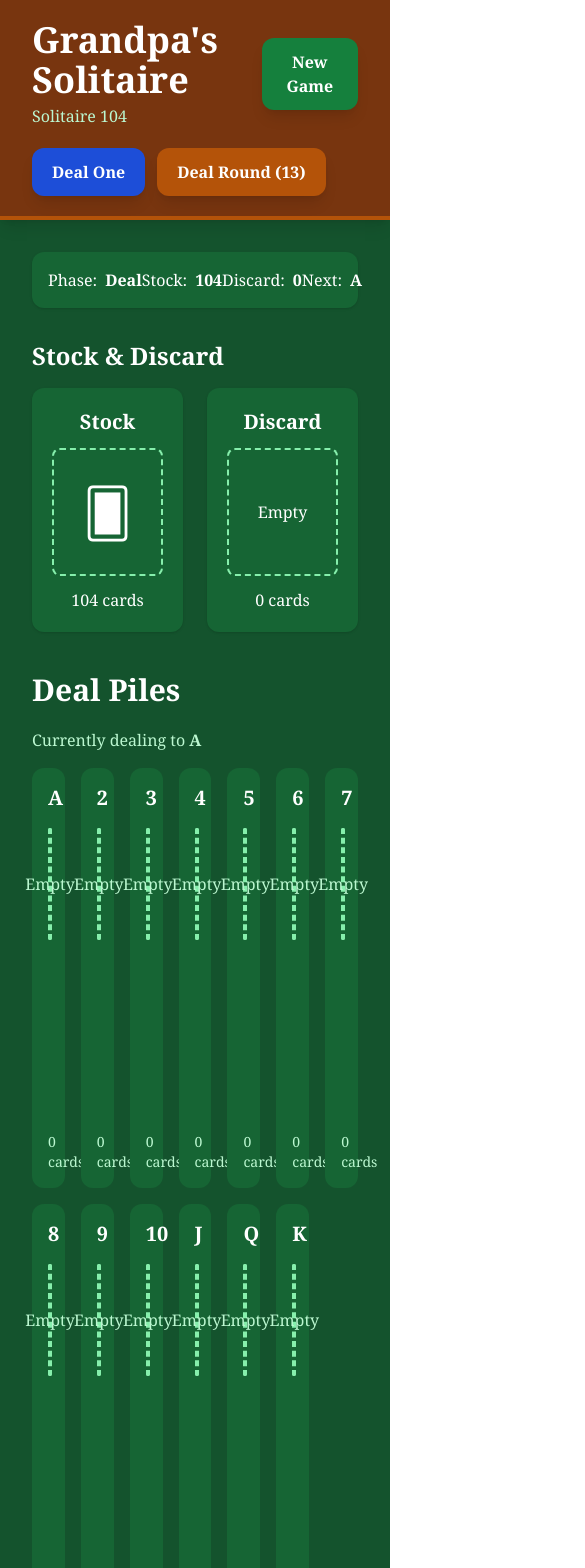
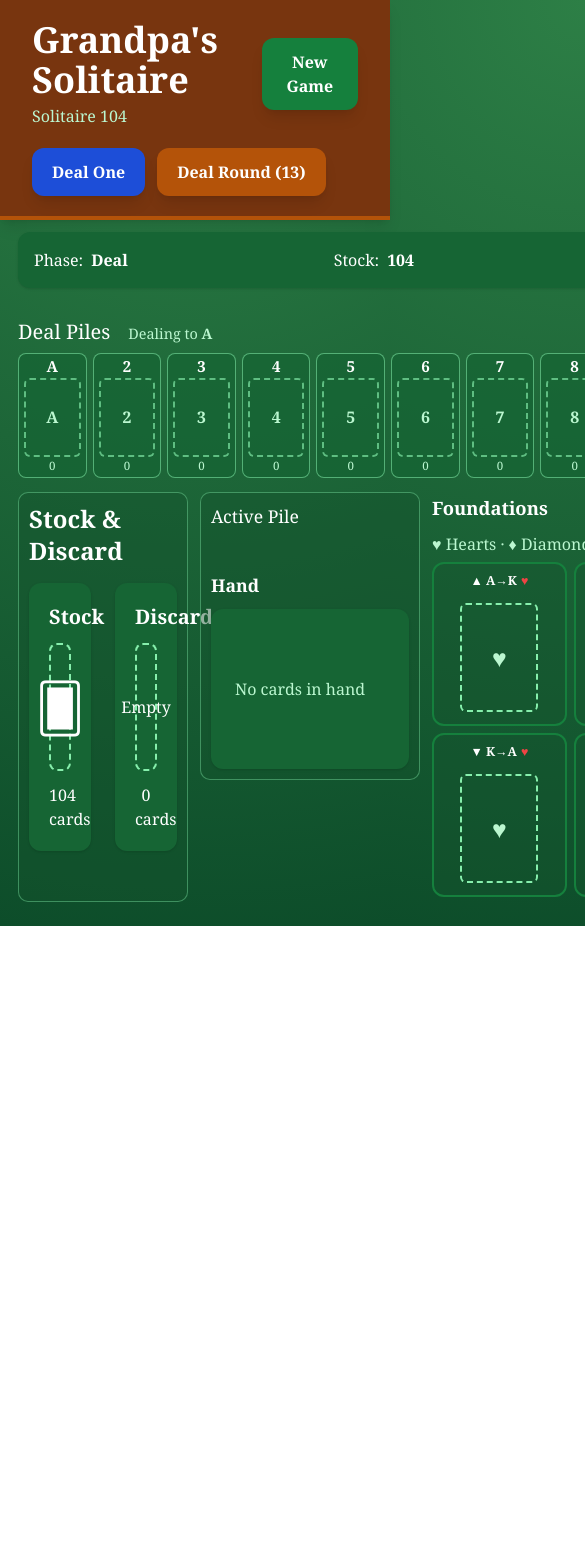
Before and after one commit to Jeff866/Grandpa-Solitaire, a React (Vite) app: page / in a window 390 px wide. Shown: the top 1568 px of the page, 585 px wide, since content can reach past the window. After the commit the page ends 926 px from the top, so only its background shows below. Built offline with nearby package versions, Linux system fonts and the light colour scheme; the HTML template or start-up script is replaced by a standard one.

Commit message:
Build compact single-row game board

```diff
--- a/src/App.jsx
+++ b/src/App.jsx
@@ -83,14 +83,15 @@ export default function App() {
   }
 
   return (
-    <div className="min-h-screen bg-green-900 text-white">
+    <div className="game-shell">
       <Header
         onNewGame={newGame}
         onDealOne={() => updateGame(dealOne)}
         onDealRound={() => updateGame(dealRound)}
       />
 
-      <main className="max-w-7xl mx-auto p-8">
+      <main className="game-main">
+        <div className="game-info-row">
           <StatusBar
             phase={game.phase}
             stock={
@@ -115,7 +116,35 @@ export default function App() {
             phase={game.phase}
             won={won}
           />
+        </div>
 
+        <section className="deal-section">
+          <div className="deal-section-heading">
+            <h2>Deal Piles</h2>
+
+            {game.phase === "Deal" && (
+              <p>
+                Dealing to{" "}
+                <strong>
+                  {RANKS[game.currentPile]}
+                </strong>
+              </p>
+            )}
+          </div>
+
+          <div className="deal-piles-row">
+            {RANKS.map((rank) => (
+              <DealPile
+                key={rank}
+                label={rank}
+                cards={game.piles[rank]}
+              />
+            ))}
+          </div>
+        </section>
+
+        <div className="lower-board">
+          <section className="stock-panel">
             <StockArea
               stock={
                 game.phase === "Deal"
@@ -130,61 +159,35 @@ export default function App() {
             />
 
             {game.phase === "Play" && (
-          <section className="mt-6 rounded-xl border border-green-700 bg-green-800/40 p-5">
-            <div className="flex items-center justify-between">
-              <div>
-                <h2 className="text-2xl font-bold">
-                  Play Phase
-                </h2>
+              <div className="play-controls">
+                <h2>Active Play</h2>
 
-                <p className="text-green-200 mt-1">
-                  The discard pile has been flipped and is now
-                  the draw pile.
+                <p>
+                  Draw pile remaining:{" "}
+                  <strong>{game.drawPile.length}</strong>
                 </p>
-              </div>
 
                 <button
+                  type="button"
                   onClick={() => updateGame(drawCard)}
                   disabled={
                     game.drawPile.length === 0 ||
                     game.hand.length > 0
                   }
-                className="rounded-lg bg-emerald-400 px-5 py-3 font-semibold text-black disabled:opacity-40"
                 >
                   Draw Card
                 </button>
               </div>
-
-            <div className="mt-4 text-sm text-green-200">
-              Draw pile remaining: {game.drawPile.length}
-            </div>
-          </section>
             )}
-
-        <section className="mt-10">
-          <h2 className="text-3xl font-bold mb-5">
-            Deal Piles
-          </h2>
-
-          {game.phase === "Deal" && (
-            <p className="mb-4 text-green-200">
-              Currently dealing to{" "}
-              <strong>{RANKS[game.currentPile]}</strong>
-            </p>
-          )}
-
-          <div className="grid grid-cols-7 gap-4">
-            {RANKS.map((rank) => (
-              <DealPile
-                key={rank}
-                label={rank}
-                cards={game.piles[rank]}
-              />
-            ))}
-          </div>
           </section>
 
-        <section className="mt-10">
+          <section className="active-panel">
+            <h2>Active Pile</h2>
+
+            <Hand cards={game.hand} />
+          </section>
+
+          <section className="foundation-panel">
             <FoundationStatus
               ascending={game.ascending}
               descending={game.descending}
@@ -193,8 +196,7 @@ export default function App() {
               onPlay={handlePlay}
             />
           </section>
-
-        <Hand cards={game.hand} />
+        </div>
       </main>
     </div>
   );
--- a/src/components/DealPile.jsx
+++ b/src/components/DealPile.jsx
@@ -1,103 +1,43 @@
 import PlayingCard from "./PlayingCard";
-
 
 export default function DealPile({
   label,
   cards = [],
   onSelect,
 }) {
-
+  const topCard =
+    cards.length > 0 ? cards[cards.length - 1] : null;
 
   return (
-
     <button
-
+      type="button"
       onClick={onSelect}
-
-      className="
-        bg-green-800
-        rounded-xl
-        p-4
-        min-h-[340px]
-        hover:bg-green-700
-        transition
-      "
-
+      className="deal-pile"
     >
-
-      <h3 className="text-xl font-bold text-center mb-4">
+      <div className="deal-pile-label">
         {label}
-      </h3>
-
-
-      <div className="relative h-72">
-
-
-        {cards.length === 0 && (
-
-          <div
-            className="
-              border-2
-              border-dashed
-              border-green-300
-              rounded-lg
-              h-28
-              flex
-              items-center
-              justify-center
-              text-green-200
-            "
-          >
-            Empty
-          </div>
-
-        )}
-
-
-
-        {cards.map((card, index) => (
-
-          <div
-
-            key={card.id}
-
-            className="
-              absolute
-              left-1/2
-              -translate-x-1/2
-            "
-
-            style={{
-              top: `${index * 22}px`,
-              zIndex: index,
-            }}
-
-          >
-
-            <PlayingCard
-
-              card={card}
-
-            />
-
-          </div>
-
-        ))}
-
-
       </div>
 
-
-
-      <div className="text-sm text-green-200 mt-4">
-
-        {cards.length} cards
-
+      <div className="deal-pile-card-area">
+        {topCard ? (
+          <PlayingCard
+            rank={topCard.rank}
+            suit={topCard.suit}
+            red={
+              topCard.suit === "♥" ||
+              topCard.suit === "♦"
+            }
+          />
+        ) : (
+          <div className="deal-pile-empty">
+            {label}
+          </div>
+        )}
       </div>
 
-
+      <div className="deal-pile-count">
+        {cards.length}
+      </div>
     </button>
-
   );
-
 }
--- a/src/index.css
+++ b/src/index.css
@@ -2,20 +2,227 @@
 @tailwind components;
 @tailwind utilities;
 
+* {
+  box-sizing: border-box;
+}
+
 html,
 body,
 #root {
-    width:100%;
-    height:100%;
-    margin:0;
+  width: 100%;
+  min-width: 100%;
+  min-height: 100%;
+  margin: 0;
 }
 
-body{
+body {
+  margin: 0;
   background:
-        radial-gradient(circle at top,#2d7f46,#0d4d2a);
-    font-family:Georgia,serif;
+    radial-gradient(circle at top, #2d7f46, #0d4d2a);
+  font-family: Georgia, serif;
+  color: white;
 }
-/* Fixed foundation board: the eight locations never resize or change suits. */
+
+button {
+  font-family: inherit;
+}
+
+/* =========================================================
+   MAIN GAME BOARD
+   ========================================================= */
+
+.game-shell {
+  width: 100%;
+  min-height: 100vh;
+}
+
+.game-main {
+  width: 100%;
+  max-width: 1600px;
+  margin: 0 auto;
+  padding: 12px 18px 24px;
+}
+
+.game-info-row {
+  width: 100%;
+  margin-bottom: 10px;
+}
+
+/* =========================================================
+   DEAL PILES
+   All 13 ranks remain in one horizontal desktop row.
+   ========================================================= */
+
+.deal-section {
+  width: 100%;
+  margin-top: 10px;
+}
+
+.deal-section-heading {
+  display: flex;
+  align-items: baseline;
+  gap: 18px;
+  margin-bottom: 8px;
+}
+
+.deal-section-heading h2 {
+  margin: 0;
+  font-size: 1.25rem;
+  line-height: 1.2;
+}
+
+.deal-section-heading p {
+  margin: 0;
+  font-size: 0.9rem;
+  color: #bbf7d0;
+}
+
+.deal-piles-row {
+  display: grid;
+  grid-template-columns: repeat(13, minmax(58px, 1fr));
+  gap: 6px;
+  width: 100%;
+}
+
+.deal-pile {
+  min-width: 0;
+  padding: 5px;
+  border: 1px solid rgba(134, 239, 172, 0.55);
+  border-radius: 8px;
+  background: rgba(22, 101, 52, 0.72);
+  color: white;
+  cursor: pointer;
+}
+
+.deal-pile:hover {
+  background: rgba(21, 128, 61, 0.9);
+}
+
+.deal-pile-label {
+  margin-bottom: 4px;
+  text-align: center;
+  font-size: 0.95rem;
+  font-weight: 700;
+  line-height: 1;
+}
+
+.deal-pile-card-area {
+  width: 100%;
+  max-width: 78px;
+  aspect-ratio: 2.5 / 3.5;
+  margin: 0 auto;
+}
+
+.deal-pile-card-area > div {
+  width: 100%;
+  height: 100%;
+}
+
+.deal-pile-empty {
+  width: 100%;
+  height: 100%;
+  border: 2px dashed rgba(134, 239, 172, 0.65);
+  border-radius: 6px;
+  display: flex;
+  align-items: center;
+  justify-content: center;
+  color: #bbf7d0;
+  font-size: 1rem;
+  font-weight: 700;
+}
+
+.deal-pile-count {
+  margin-top: 3px;
+  text-align: center;
+  color: #bbf7d0;
+  font-size: 0.72rem;
+  line-height: 1;
+}
+
+/* Keep PlayingCard typography proportional inside compact deal piles. */
+
+.deal-pile-card-area .text-xl {
+  font-size: 0.82rem;
+  line-height: 1rem;
+}
+
+.deal-pile-card-area .text-5xl {
+  font-size: 2rem;
+  line-height: 1;
+}
+
+.deal-pile-card-area .p-2 {
+  padding: 5px;
+}
+
+/* =========================================================
+   LOWER BOARD
+   Stock / Active Pile / Foundations
+   ========================================================= */
+
+.lower-board {
+  display: grid;
+  grid-template-columns: minmax(170px, 0.75fr) minmax(220px, 1fr) minmax(560px, 2.4fr);
+  gap: 12px;
+  align-items: start;
+  width: 100%;
+  margin-top: 14px;
+}
+
+.stock-panel,
+.active-panel,
+.foundation-panel {
+  min-width: 0;
+}
+
+.stock-panel,
+.active-panel {
+  padding: 10px;
+  border: 1px solid rgba(134, 239, 172, 0.4);
+  border-radius: 10px;
+  background: rgba(20, 83, 45, 0.45);
+}
+
+.active-panel h2,
+.play-controls h2 {
+  margin: 0 0 8px;
+  font-size: 1.1rem;
+}
+
+.play-controls {
+  margin-top: 10px;
+  padding-top: 8px;
+  border-top: 1px solid rgba(134, 239, 172, 0.35);
+}
+
+.play-controls p {
+  margin: 0 0 8px;
+  color: #bbf7d0;
+  font-size: 0.8rem;
+}
+
+.play-controls button {
+  padding: 7px 12px;
+  border: 0;
+  border-radius: 7px;
+  background: #34d399;
+  color: #052e16;
+  font-weight: 700;
+  cursor: pointer;
+}
+
+.play-controls button:disabled {
+  opacity: 0.4;
+  cursor: default;
+}
+
+/* =========================================================
+   FIXED FOUNDATION BOARD
+   Fixed columns:
+   Hearts / Diamonds / Clubs / Spades
+   Ascending row + Descending row
+   ========================================================= */
+
 .foundation-board {
   width: 100%;
   min-width: 0;
@@ -25,71 +232,102 @@ body{
   display: flex;
   align-items: baseline;
   justify-content: space-between;
-    gap: 1rem;
-    margin-bottom: 1rem;
+  gap: 8px;
+  margin-bottom: 6px;
+}
+
+.foundation-title-row h2 {
+  margin: 0;
+  font-size: 1.15rem;
 }
 
 .foundation-grid {
   display: grid;
-    grid-template-columns: repeat(4, minmax(0, 1fr));
-    grid-template-rows: repeat(2, 230px);
-    gap: 1rem;
+  grid-template-columns: repeat(4, minmax(105px, 1fr));
+  grid-template-rows: repeat(2, 164px);
+  gap: 7px;
 }
 
 .foundation-slot {
   box-sizing: border-box;
   width: 100%;
-    height: 230px;
+  height: 164px;
   min-width: 0;
-    padding: 0.75rem;
+  padding: 6px;
   overflow: hidden;
 }
 
 .foundation-label {
-    height: 32px;
+  height: 24px;
   display: flex;
   align-items: center;
   justify-content: center;
-    gap: 0.5rem;
+  gap: 4px;
+  font-size: 0.78rem;
   font-weight: 700;
+  line-height: 1;
   white-space: nowrap;
 }
 
 .foundation-card-space {
-    height: 174px;
+  height: 128px;
   display: flex;
   align-items: center;
   justify-content: center;
 }
 
 .foundation-card-wrap {
-    width: 96px;
-    height: 134px;
+  width: 78px;
+  height: 109px;
 }
 
 .foundation-card-wrap > div {
-    width: 96px;
-    height: 134px;
+  width: 78px;
+  height: 109px;
 }
 
 .foundation-empty {
-    width: 96px;
-    height: 134px;
+  width: 78px;
+  height: 109px;
   border: 2px dashed rgb(134 239 172);
-    border-radius: 0.5rem;
+  border-radius: 6px;
   display: flex;
   align-items: center;
   justify-content: center;
-    font-size: 2rem;
+  font-size: 1.55rem;
   color: rgb(187 247 208);
 }
 
-@media (max-width: 800px) {
-    .foundation-grid {
-        grid-template-columns: repeat(2, minmax(0, 1fr));
-        grid-template-rows: none;
+.foundation-card-wrap .text-xl {
+  font-size: 0.82rem;
+  line-height: 1rem;
 }
 
+.foundation-card-wrap .text-5xl {
+  font-size: 2rem;
+  line-height: 1;
+}
+
+.foundation-card-wrap .p-2 {
+  padding: 5px;
+}
+
+/* =========================================================
+   RESPONSIVE FALLBACK
+   Desktop remains the primary Grandpa's Solitaire layout.
+   ========================================================= */
+
+@media (max-width: 1100px) {
+  .game-main {
+    min-width: 1000px;
+  }
+
+  body {
+    overflow-x: auto;
+  }
+}
+
+@media (max-width: 800px) {
   .foundation-title-row {
     align-items: flex-start;
     flex-direction: column;
```
Lines whose indentation alone changed are shown as unchanged.
